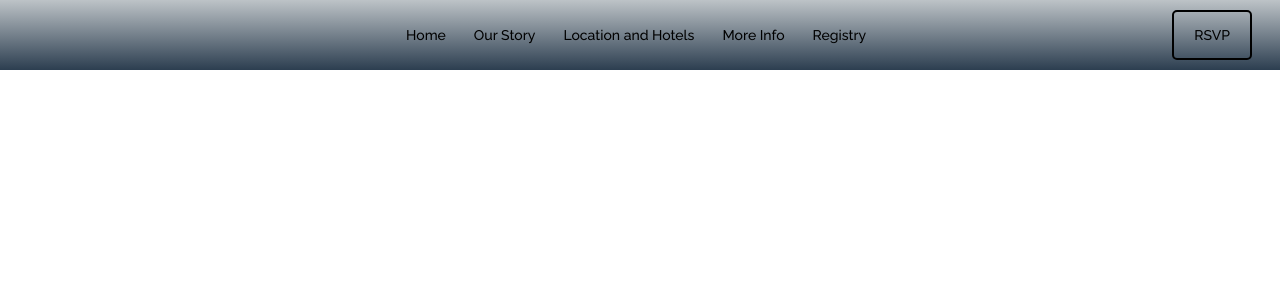
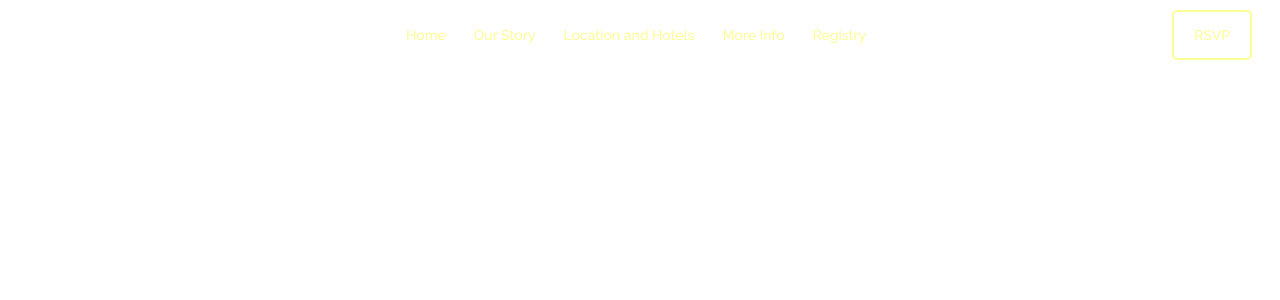
Before and after one commit to ajtravis/Sample_Wedding, a React (Create React App) app in the folder react-app/: page / in a window 1280 px wide. Shown: the top 300 px of the page. Built offline with nearby package versions, Linux system fonts and the light colour scheme; no server answers; a web font is replaced by a local one.

Commit message:
nav changes

```diff
--- a/react-app/src/App.js
+++ b/react-app/src/App.js
@@ -24,6 +24,9 @@ function App() {
           <Route path="/rsvp">
             <SignupFormPage />
           </Route>
+          <Route exact path="/location">
+            <LocationPage />
+          </Route>
           <Route exact path="/">
             <Home />
           </Route>
--- a/react-app/src/components/HomePage/home.css
+++ b/react-app/src/components/HomePage/home.css
@@ -1,6 +1,6 @@
 .background-img{
    max-width: 100%;
-   opacity: 0.8;
+   opacity: 0.75;
 
 }
 
--- a/react-app/src/components/Navigation/Navigation.css
+++ b/react-app/src/components/Navigation/Navigation.css
@@ -14,14 +14,14 @@ font-size: 14px;
 font-family: "raleway";
 z-index: 100;
 position: fixed;
-background: linear-gradient(#bdc3c7, #2c3e50);
+/* background: linear-gradient(#bdc3c7, #2c3e50); */
 
 
 }
 
 a{
   text-decoration: none;
-  color: black;
+  color: #fdfd96;
   cursor: pointer;
 }
 a:hover{
@@ -48,14 +48,14 @@ a:hover{
 }
 
 .rsvp{
-  border: 2px solid black;
+  border: 2px solid #fdfd96;
+  color: #fdfd96;
   padding: 15px 20px 15px 20px;
   border-radius: 5px;
 }
 
 .rsvp:hover {
-  border: 2px solid #333333;
-  color: ivory;
+  border: 2px solid #fdfd96;
   font-weight: bold;
   cursor: pointer;
   box-shadow: 0px 0px 5px ;
```
Also changed, not shown: react-app/src/components/LocationPage/LocationPage.css (added).
